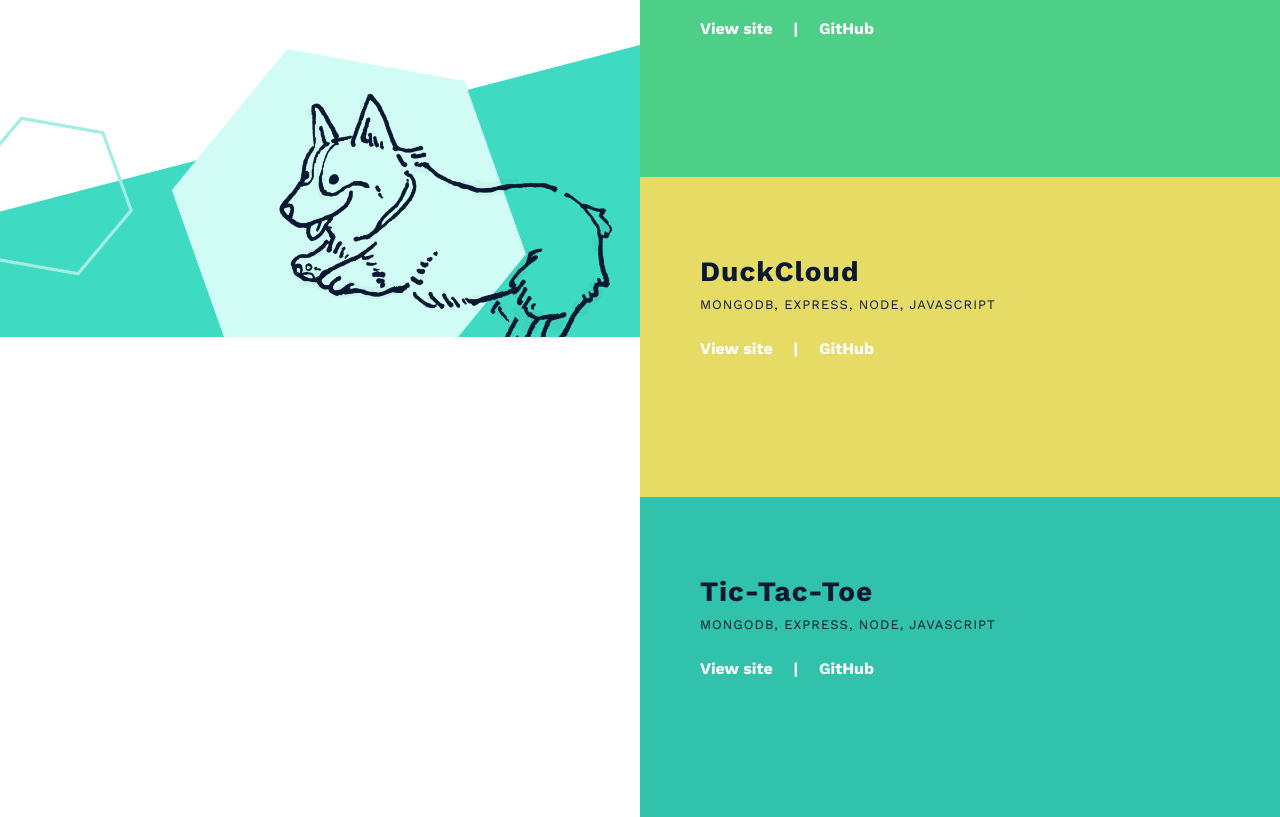
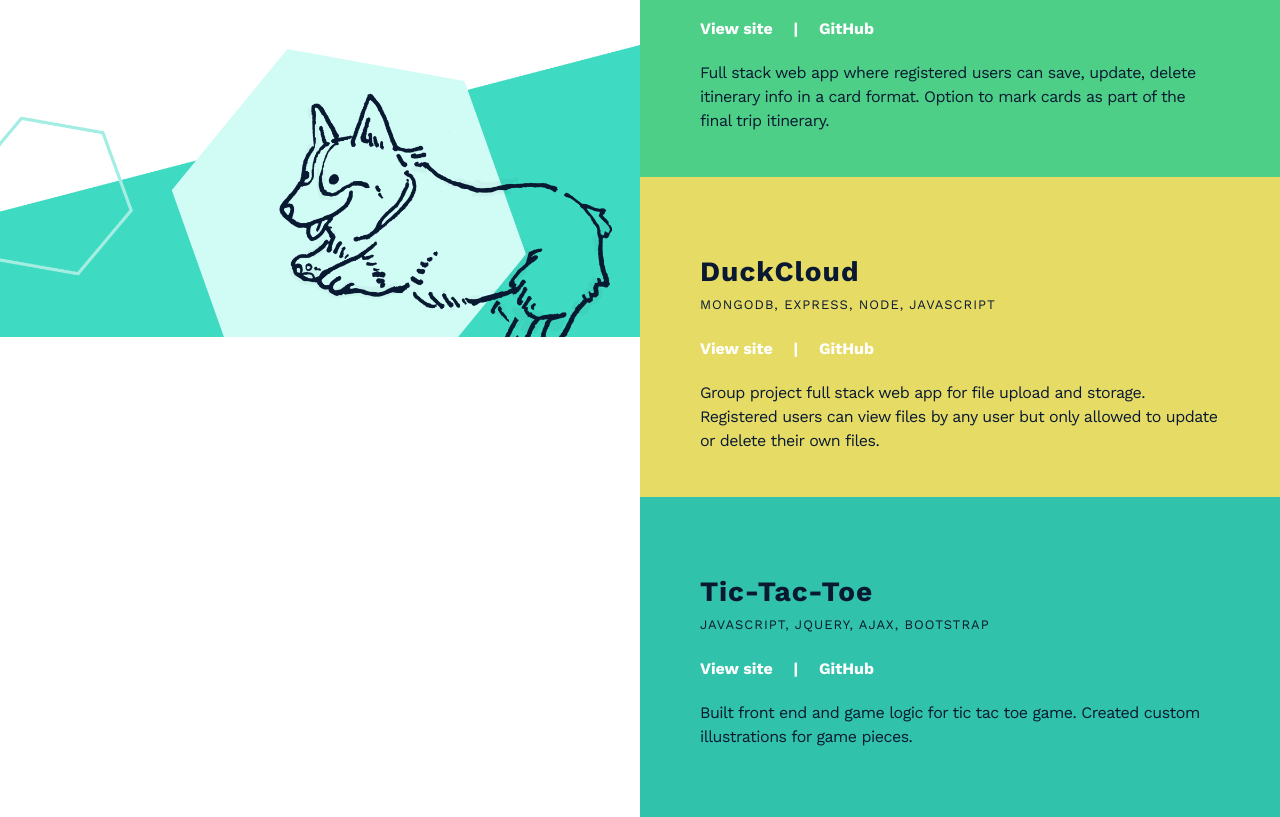
Before and after one commit to tazpowell/tazpowell.github.io, a website: page index.html in a window 1280 px wide. Shown: the part 463-1280 px from the top of the page. Drawn offline with nearby package versions, Linux system fonts and the light colour scheme.

Commit message:
Add project detail info
- Add brief project detail info inside project boxes, until individual
  pages are built.

```diff
--- a/assets/styles/main.css
+++ b/assets/styles/main.css
@@ -131,6 +131,7 @@ p {
   font-weight: 200;
   line-height: 30px;
   margin: 0 0 30px 0;
+  letter-spacing: normal;
 }
 
 .skills-ul {
@@ -147,11 +148,6 @@ p {
 
 .projects {
   padding-top: 0;
-}
-
-.project-body {
-  color: #fff;
-  margin-top: 10px;
 }
 
 .project-links {
--- a/index.html
+++ b/index.html
@@ -63,6 +63,10 @@
           &emsp;|&emsp;
           <a href="https://github.com/tazpowell/travel-planner-front-end">GitHub</a>
         </p>
+        <p class="project-details">
+          Full stack web app where registered users can save, update, delete itinerary info in a card format.
+          Option to mark cards as part of the final trip itinerary.
+        </p>
       </div>
       <div class="project-box p-duckcloud">
         <h4>DuckCloud</h4>
@@ -72,14 +76,22 @@
           &emsp;|&emsp;
           <a href="https://github.com/SquishyDucks/DuckCloud_FrontEnd">GitHub</a>
         </p>
+        <p class="project-details">
+          Group project full stack web app for file upload and storage. Registered users can
+          view files by any user but only allowed to update or delete their own files.
+        </p>
       </div>
       <div class="project-box p-tictactoe">
         <h4>Tic-Tac-Toe</h4>
-        <p class="project-techs">MongoDB, Express, Node, Javascript</p>
+        <p class="project-techs">Javascript, jQuery, AJAX, Bootstrap</p>
         <p class="project-links">
           <a href="https://tazukopowell.com/tic-tac-toe/">View site</a>
           &emsp;|&emsp;
           <a href="https://github.com/tazpowell/tic-tac-toe">GitHub</a>
+        </p>
+        <p class="project-details">
+          Built front end and game logic for tic tac toe game.
+          Created custom illustrations for game pieces.
         </p>
       </div>
 
```
